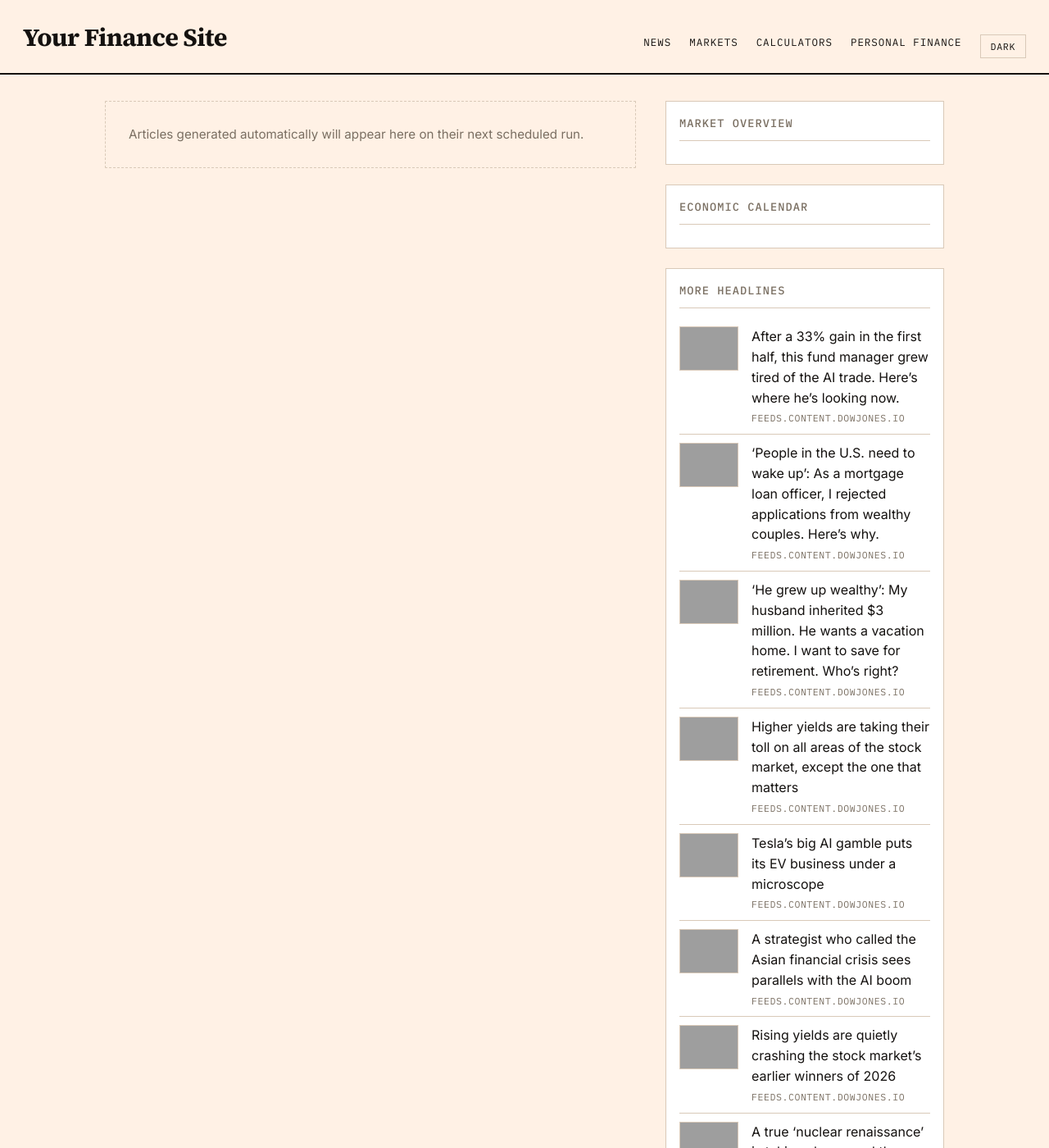
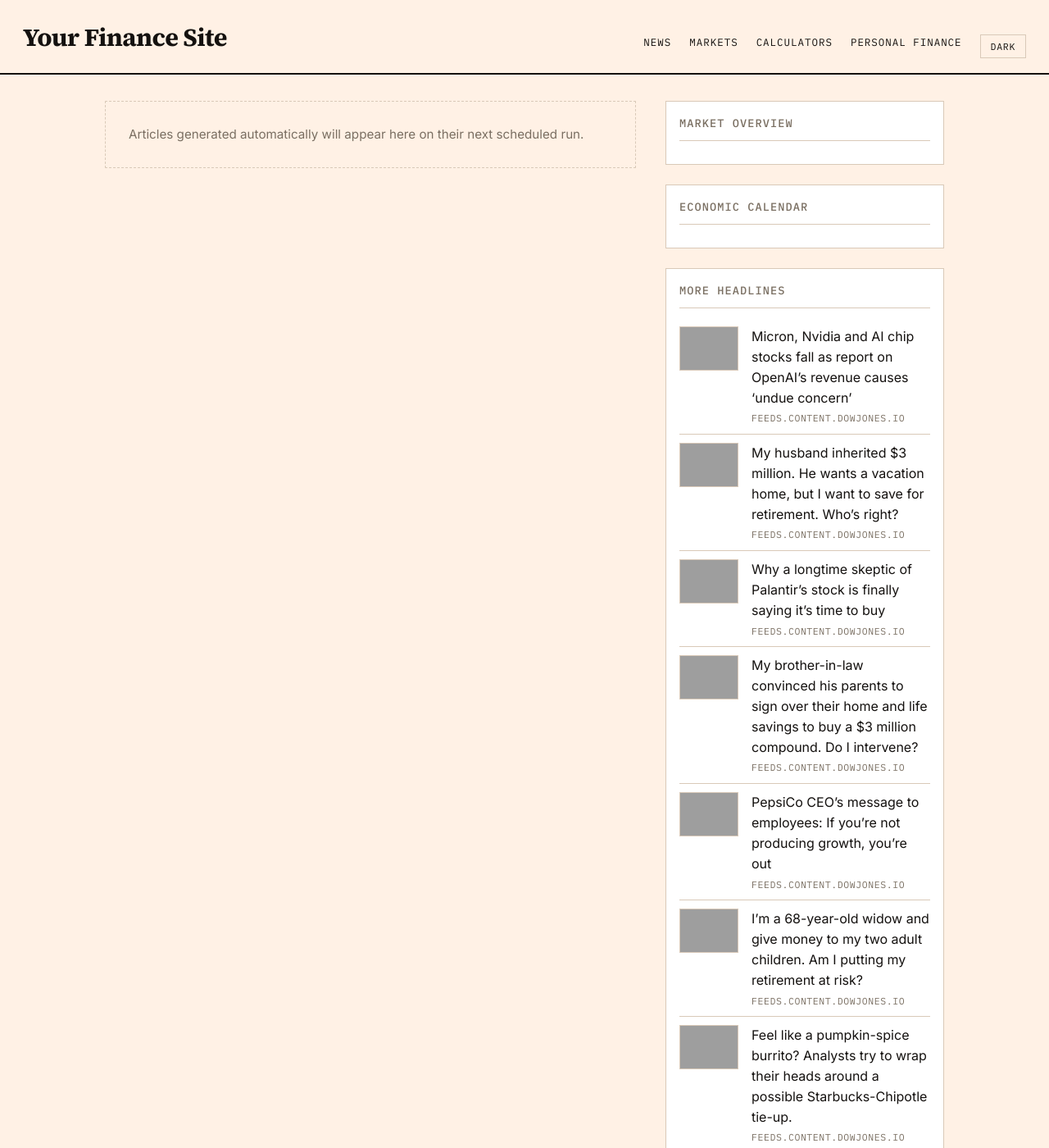
Before and after one commit to GlobTechCo/globtechco.github.io, a Jekyll site: the page built from index.html, in a window 1280 px wide and 1400 px high, cut to the strip 0-1400 px from the top of the window. Shown: the whole strip at 82% size. Built offline with Jekyll 4.4.1, drawn with Linux system fonts in a browser that asks for light colours; a script that is not in the unit is left out; the list of posts is cut into pages by our own code; some of the changed text lies outside the part shown; grey boxes are pictures that could not be loaded.

Commit message:
Auto-content update 2026-10-08

```diff
--- a/_data/aggregator.yml
+++ b/_data/aggregator.yml
@@ -1,50 +1,50 @@
-- title: "After a 33% gain in the first half, this fund manager grew tired of the AI trade. Here\u2019s where he\u2019s looking now."
-  link: "https://www.marketwatch.com/story/after-a-33-gain-in-the-first-half-this-fund-manager-grew-tired-of-the-ai-trade-heres-where-hes-looking-now-1783b3a4?mod=mw_rss_topstories"
+- title: "Micron, Nvidia and AI chip stocks fall as report on OpenAI\u2019s revenue causes \u2018undue concern\u2019"
+  link: "https://www.marketwatch.com/story/micron-nvidia-and-ai-chip-stocks-fall-as-report-on-openais-revenue-causes-undue-concern-2a2bcf53?mod=mw_rss_topstories"
   source: "feeds.content.dowjones.io"
-  pubdate: "Thu, 08 Oct 2026 12:24:00 GMT"
-  image: "https://images.mktw.net/im-32875724"
-- title: "\u2018People in the U.S. need to wake up\u2019: As a mortgage loan officer, I rejected applications from wealthy couples. Here\u2019s why."
-  link: "https://www.marketwatch.com/story/people-in-the-u-s-need-to-wake-up-as-a-mortgage-loan-officer-i-rejected-wealthy-couples-due-to-overspending-were-all-heading-for-trouble-6a52e04e?mod=mw_rss_topstories"
-  source: "feeds.content.dowjones.io"
-  pubdate: "Thu, 08 Oct 2026 12:15:00 GMT"
-  image: "https://images.mktw.net/im-33593263"
-- title: "\u2018He grew up wealthy\u2019: My husband inherited $3 million. He wants a vacation home. I want to save for retirement. Who\u2019s right?"
+  pubdate: "Thu, 08 Oct 2026 22:08:00 GMT"
+  image: "https://images.mktw.net/im-19235086"
+- title: "My husband inherited $3 million. He wants a vacation home, but I want to save for retirement. Who\u2019s right?"
   link: "https://www.marketwatch.com/story/he-grew-up-wealthy-my-husband-inherited-3-million-he-wants-a-vacation-home-i-want-to-save-for-retirement-a240f0d8?mod=mw_rss_topstories"
   source: "feeds.content.dowjones.io"
-  pubdate: "Thu, 08 Oct 2026 12:15:00 GMT"
+  pubdate: "Thu, 08 Oct 2026 22:00:00 GMT"
   image: "https://images.mktw.net/im-41995342"
-- title: "Higher yields are taking their toll on all areas of the stock market, except the one that matters"
-  link: "https://www.marketwatch.com/story/higher-yields-are-taking-their-toll-on-all-areas-of-the-stock-market-except-the-one-that-matters-69a90322?mod=mw_rss_topstories"
+- title: "Why a longtime skeptic of Palantir\u2019s stock is finally saying it\u2019s time to buy"
+  link: "https://www.marketwatch.com/story/why-a-longtime-skeptic-of-palantirs-stock-is-finally-saying-its-time-to-buy-60cdeede?mod=mw_rss_topstories"
   source: "feeds.content.dowjones.io"
-  pubdate: "Thu, 08 Oct 2026 11:43:00 GMT"
-  image: "https://images.mktw.net/im-12035199"
-- title: "Tesla\u2019s big AI gamble puts its EV business under a microscope"
-  link: "https://www.marketwatch.com/story/teslas-big-ai-gamble-puts-its-ev-business-under-a-microscope-0ea9b387?mod=mw_rss_topstories"
-  source: "feeds.content.dowjones.io"
-  pubdate: "Thu, 08 Oct 2026 11:33:00 GMT"
-  image: "https://images.mktw.net/im-46788485"
-- title: "A strategist who called the Asian financial crisis sees parallels with the AI boom"
-  link: "https://www.marketwatch.com/story/a-strategist-who-called-the-asian-financial-crisis-sees-parallels-with-the-ai-boom-b45522ad?mod=mw_rss_topstories"
-  source: "feeds.content.dowjones.io"
-  pubdate: "Thu, 08 Oct 2026 11:32:00 GMT"
-  image: "https://images.mktw.net/im-18784683"
-- title: "Rising yields are quietly crashing the stock market\u2019s earlier winners of 2026"
-  link: "https://www.marketwatch.com/story/rising-yields-are-quietly-crashing-the-stock-markets-earlier-winners-of-2026-a29f2863?mod=mw_rss_topstories"
-  source: "feeds.content.dowjones.io"
-  pubdate: "Thu, 08 Oct 2026 11:00:00 GMT"
-  image: "https://images.mktw.net/im-02771448"
-- title: "A true \u2018nuclear renaissance\u2019 is taking shape, and these stocks could be big winners"
-  link: "https://www.marketwatch.com/story/a-true-nuclear-renaissance-is-taking-shape-and-these-stocks-could-be-big-winners-e04f7364?mod=mw_rss_topstories"
-  source: "feeds.content.dowjones.io"
-  pubdate: "Thu, 08 Oct 2026 10:30:00 GMT"
-  image: "https://images.mktw.net/im-19176669"
+  pubdate: "Thu, 08 Oct 2026 21:56:00 GMT"
+  image: "https://images.mktw.net/im-72565891"
 - title: "My brother-in-law convinced his parents to sign over their home and life savings to buy a $3 million compound. Do I intervene?"
   link: "https://www.marketwatch.com/story/my-brother-in-law-convinced-his-parents-to-sign-over-their-home-and-savings-to-buy-a-3-million-compound-do-i-intervene-03fb96b7?mod=mw_rss_topstories"
   source: "feeds.content.dowjones.io"
-  pubdate: "Thu, 08 Oct 2026 10:15:00 GMT"
+  pubdate: "Thu, 08 Oct 2026 21:45:00 GMT"
   image: "https://images.mktw.net/im-52215660"
-- title: "Samsung just did something no tech company has ever done, but investors still aren\u2019t satisfied"
-  link: "https://www.marketwatch.com/story/samsung-just-did-something-no-tech-company-has-ever-done-and-investors-still-arent-satisfied-3ff5ecb2?mod=mw_rss_topstories"
+- title: "PepsiCo CEO\u2019s message to employees: If you\u2019re not producing growth, you\u2019re out"
+  link: "https://www.marketwatch.com/story/pepsico-ceos-message-to-employees-if-youre-not-producing-growth-youre-out-13af0335?mod=mw_rss_topstories"
   source: "feeds.content.dowjones.io"
-  pubdate: "Thu, 08 Oct 2026 09:50:00 GMT"
-  image: "https://images.mktw.net/im-92890080"
+  pubdate: "Thu, 08 Oct 2026 21:43:00 GMT"
+  image: "https://images.mktw.net/im-70958172"
+- title: "I\u2019m a 68-year-old widow and give money to my two adult children. Am I putting my retirement at risk?"
+  link: "https://www.marketwatch.com/story/im-a-68-year-old-widow-my-two-adult-children-keep-asking-me-for-money-are-they-taking-advantage-of-me-f725374e?mod=mw_rss_topstories"
+  source: "feeds.content.dowjones.io"
+  pubdate: "Thu, 08 Oct 2026 21:15:00 GMT"
+  image: "https://images.mktw.net/im-01422123"
+- title: "Feel like a pumpkin-spice burrito? Analysts try to wrap their heads around a possible Starbucks-Chipotle tie-up."
+  link: "https://www.marketwatch.com/story/feel-like-a-pumpkin-spice-burrito-analysts-try-to-wrap-their-heads-around-a-possible-starbucks-chipotle-tie-up-5b8519fd?mod=mw_rss_topstories"
+  source: "feeds.content.dowjones.io"
+  pubdate: "Thu, 08 Oct 2026 21:07:00 GMT"
+  image: "https://images.mktw.net/im-31884893"
+- title: "Worse than taking away your parents\u2019 car keys? Taking away their cell phone. How to protect your aging parents."
+  link: "https://www.marketwatch.com/story/worse-than-taking-away-your-parents-car-keys-taking-away-their-cellphone-how-to-protect-your-aging-parents-f01be6e6?mod=mw_rss_topstories"
+  source: "feeds.content.dowjones.io"
+  pubdate: "Thu, 08 Oct 2026 20:55:00 GMT"
+  image: "https://images.mktw.net/im-18753186"
+- title: "A big AI super PAC tried to follow crypto\u2019s playbook to influence the midterms. Critics say it\u2019s not working out."
+  link: "https://www.marketwatch.com/story/a-big-ai-super-pac-tried-to-follow-cryptos-playbook-to-influence-the-midterms-critics-say-its-not-working-out-d27911e6?mod=mw_rss_topstories"
+  source: "feeds.content.dowjones.io"
+  pubdate: "Thu, 08 Oct 2026 20:44:00 GMT"
+  image: "https://images.mktw.net/im-24409096"
+- title: "Should I put my nest egg in a 30-year Treasury bond?"
+  link: "https://www.marketwatch.com/story/should-i-put-my-nest-egg-in-a-30-year-treasury-bond-89db6e09?mod=mw_rss_topstories"
+  source: "feeds.content.dowjones.io"
+  pubdate: "Thu, 08 Oct 2026 20:32:00 GMT"
+  image: "https://images.mktw.net/im-70455240"
```
